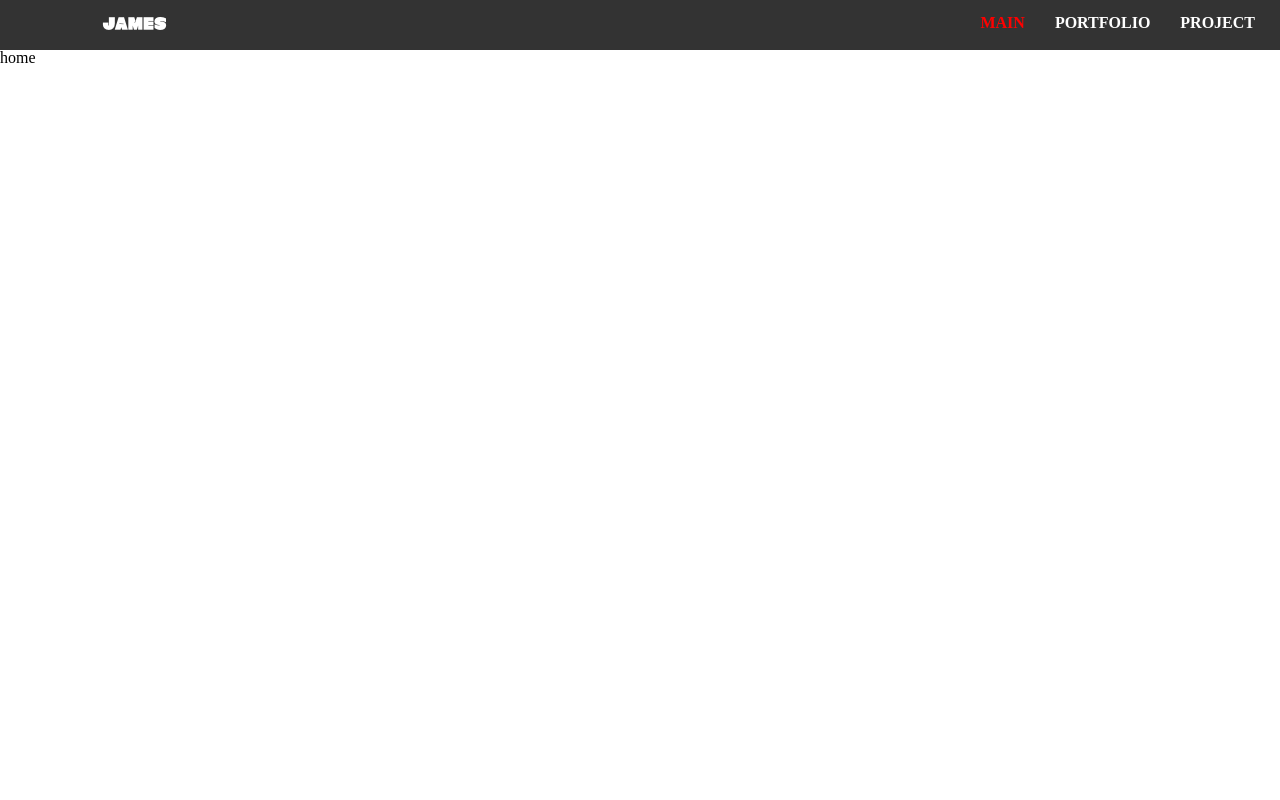
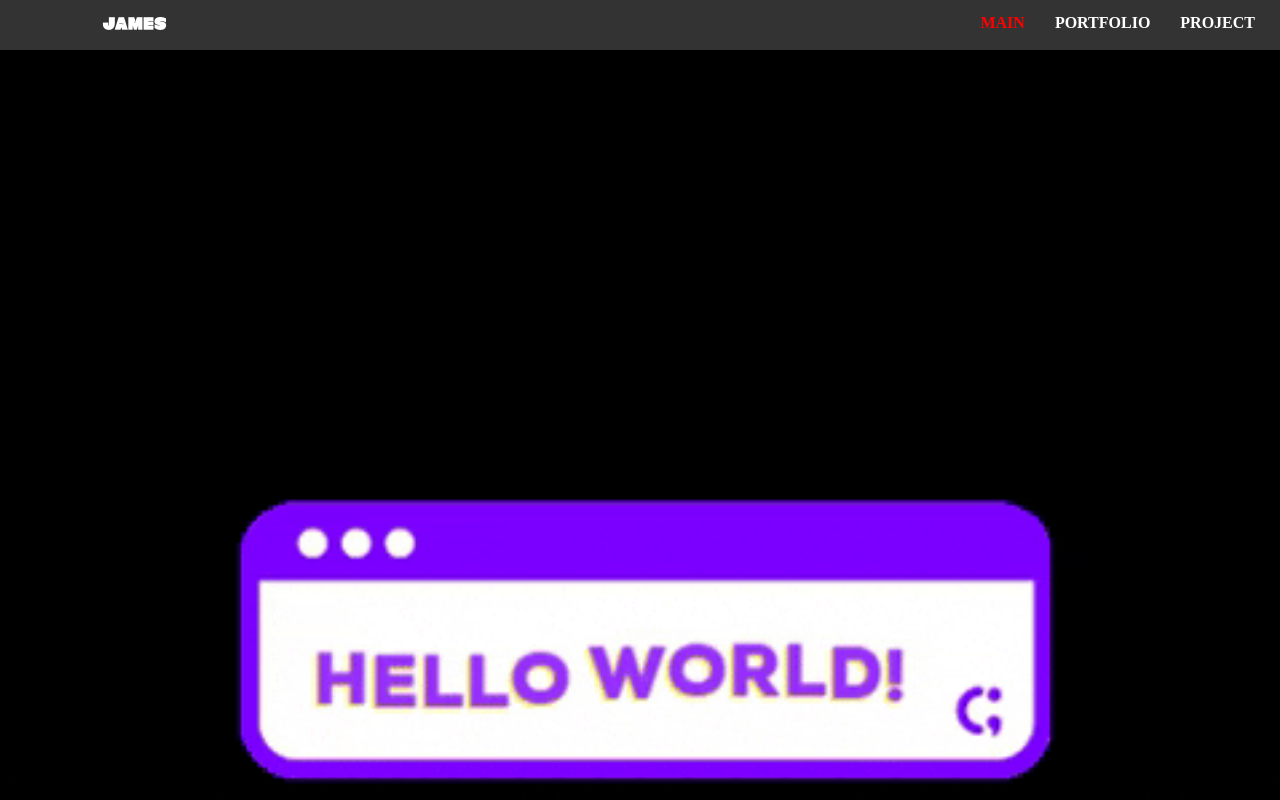
Before and after one commit to PJamesY/Lunch-Pick, a React (Create React App) app: page / in a window 1280 px wide. Shown: the top 800 px of the page. Built offline with nearby package versions, Linux system fonts and the light colour scheme.

Commit message:
Add StyledImg

```diff
--- a/src/sections/Home.tsx
+++ b/src/sections/Home.tsx
@@ -1,8 +1,19 @@
 import React from 'react';
+import styled from 'styled-components';
+
 import { StyledSection } from '../styledComponent/Section';
+import hello from '../asset/hello.gif';
+
+const StyledImg = styled.img`
+  width: 100%;
+`;
 
 const Home = function Home() {
-  return <StyledSection id="home">home</StyledSection>;
+  return (
+    <StyledSection id="home">
+      <StyledImg src={hello} alt="loading..." />
+    </StyledSection>
+  );
 };
 
 export default Home;
```
